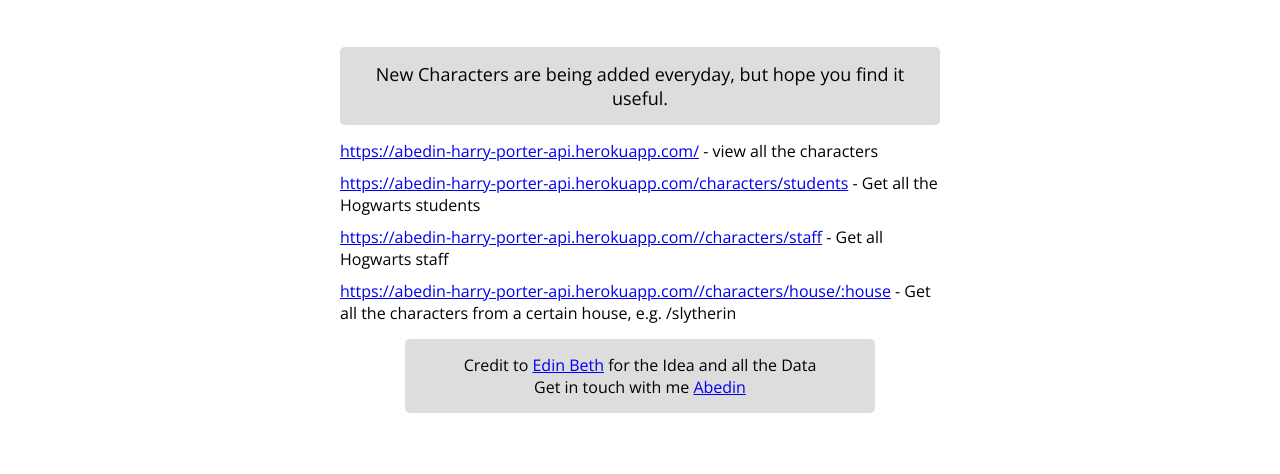
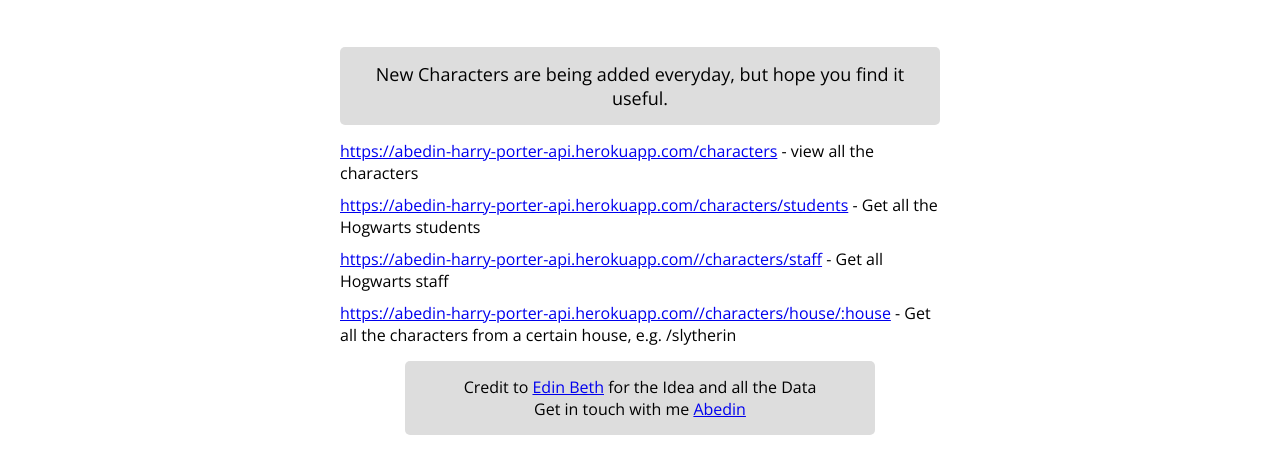
Before and after one commit to abedin-fahim/harry-porter-api, a website: page public/index.html in a window 1280 px wide. Shown: the part 138-612 px from the top of the page. Drawn offline with nearby package versions, Linux system fonts and the light colour scheme.

Commit message:
Links Fixed

```diff
--- a/public/index.html
+++ b/public/index.html
@@ -12,7 +12,7 @@
     <div class="container">
         <p class="construction-para">New Characters are being added everyday, but hope you find it useful.</p>
         <ul>
-            <li> <a href="https://abedin-harry-porter-api.herokuapp.com/">https://abedin-harry-porter-api.herokuapp.com/</a> - view all the characters</li>
+            <li> <a href="https://abedin-harry-porter-api.herokuapp.com/characters">https://abedin-harry-porter-api.herokuapp.com/characters</a> - view all the characters</li>
             <li> <a href="https://abedin-harry-porter-api.herokuapp.com/characters/students">https://abedin-harry-porter-api.herokuapp.com/characters/students</a> - Get all the Hogwarts students</li>
             <li> <a href="https://abedin-harry-porter-api.herokuapp.com//characters/staff">https://abedin-harry-porter-api.herokuapp.com//characters/staff</a> - Get all Hogwarts staff</li>
             <li> <a href="https://abedin-harry-porter-api.herokuapp.com//characters/house/slytherin">https://abedin-harry-porter-api.herokuapp.com//characters/house/:house</a> - Get all the characters from a certain house, e.g. /slytherin</li>
```
